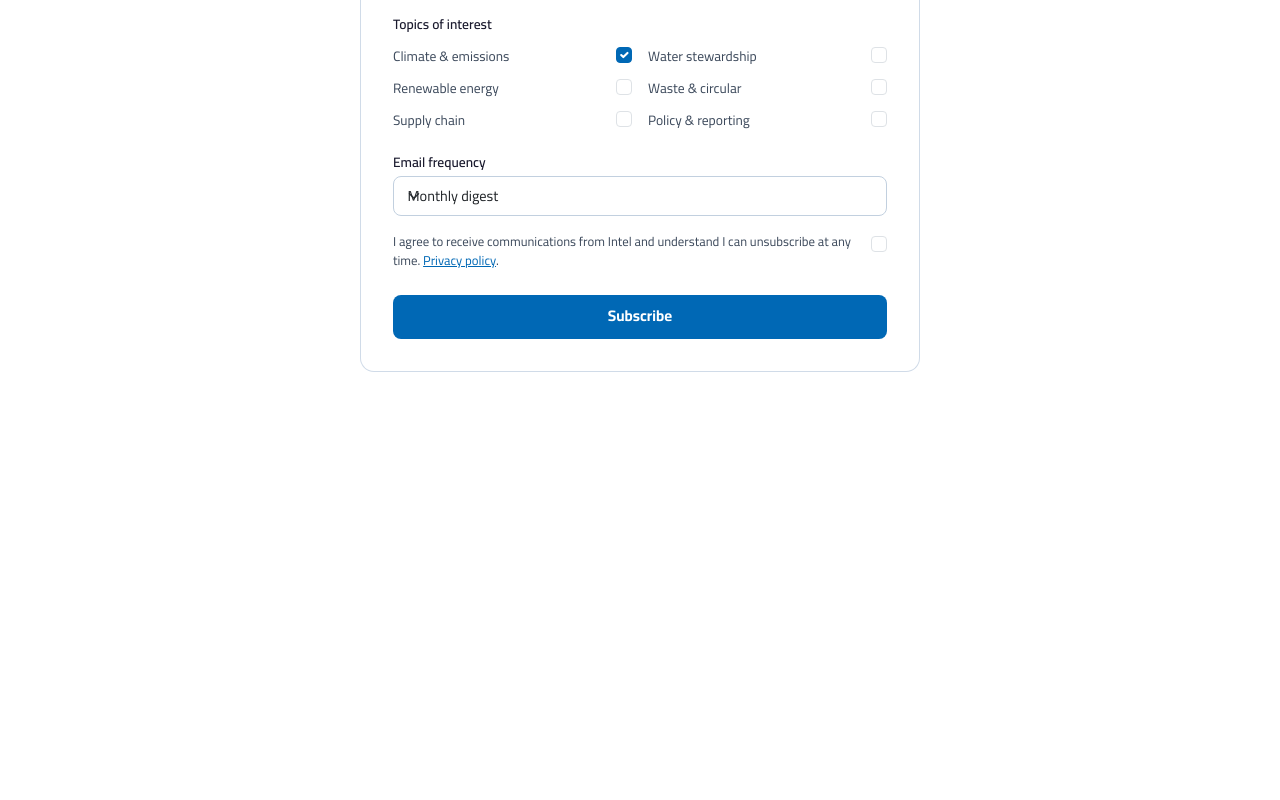
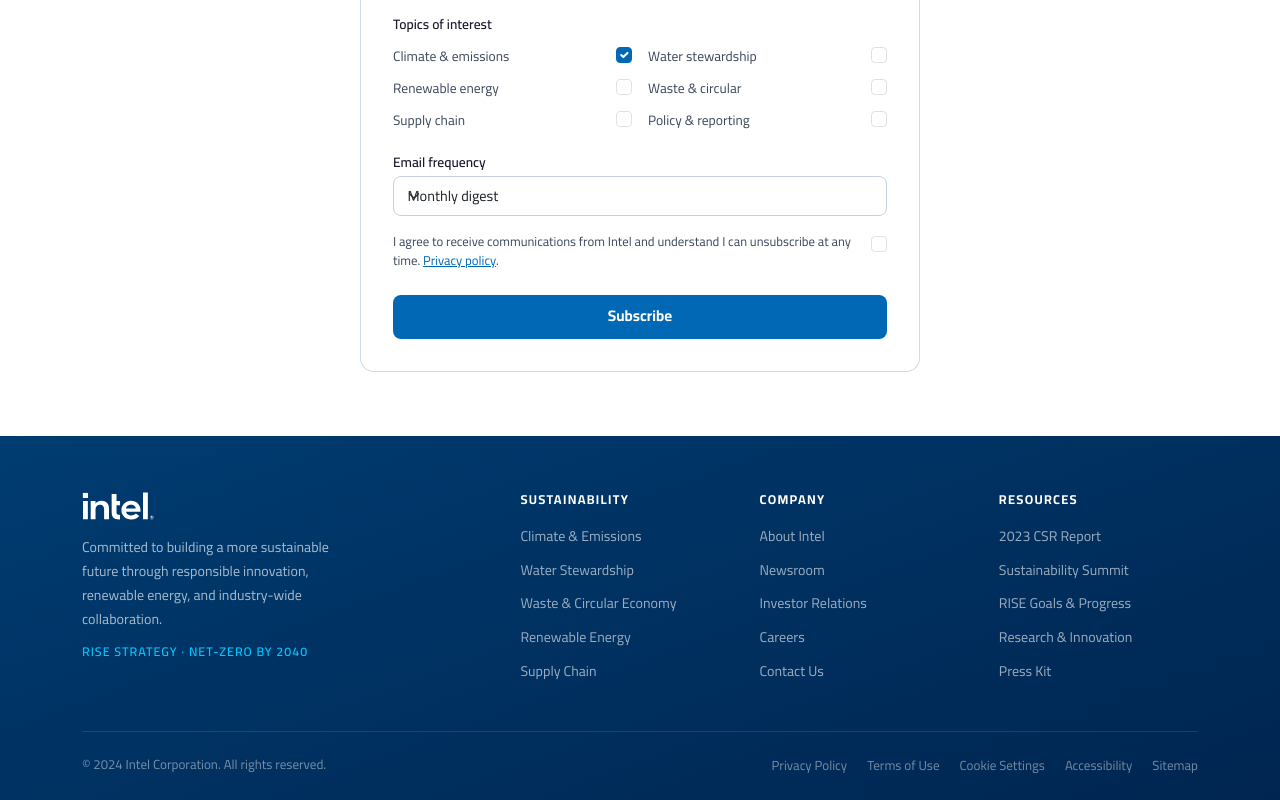
Before and after one commit to tamaraszu/Intel-Website-Localization-3, a plain HTML site: page index.html in a window 1280 px wide. Shown: the part 1915-2715 px from the top of the page. Before the commit the page ends 2335 px from the top, so only its background shows below. Drawn offline with nearby package versions, Linux system fonts and the light colour scheme.

Commit message:
Built a footer

```diff
--- a/index.html
+++ b/index.html
@@ -1,5 +1,5 @@
 <!DOCTYPE html>
-<html>
+<html lang="ar">
 <head>
   <meta charset="UTF-8" />
   <meta name="viewport" content="width=device-width, initial-scale=1.0" />
@@ -10,15 +10,11 @@
 </head>
 <body>
 
-
   <!-- Header / Hero Section -->
   <header>
     <div dir="auto">
       <img src="img/intel-header-logo.svg" alt="Intel Logo" />
-      <h1>
-        Sustainability Through the Ages
-      </h1>
-
+      <h1>Sustainability Through the Ages</h1>
       <p>
         Explore Intel's journey through time, discovering how our commitment
         to innovation has shaped a more sustainable future for technology
@@ -30,14 +26,10 @@
   <!-- Timeline Cards Section -->
   <section>
 
-
-    <!-- Card 1: 1968 -->
     <div dir="auto">
       <h2>1968</h2>
       <h3>Intel Founded</h3>
-
       <img src="intel 1.png" alt="Intel picture" />
-
       <p>
         Robert Noyce and Gordon Moore rename the newly formed company
         NM Electronics to Intel Corporation, laying the foundation for
@@ -45,7 +37,6 @@
       </p>
     </div>
 
-    <!-- Card 2: 1971 -->
     <div dir="auto">
       <h2>1971</h2>
       <h3>First Microprocessor</h3>
@@ -57,7 +48,6 @@
       </p>
     </div>
 
-    <!-- Card 3: 1978 -->
     <div dir="auto">
       <h2>1978</h2>
       <h3>8086 Processor</h3>
@@ -68,7 +58,6 @@
       </p>
     </div>
 
-    <!-- Card 4: 1985 -->
     <div dir="auto">
       <h2>1985</h2>
       <h3>386 Processor</h3>
@@ -80,7 +69,6 @@
       </p>
     </div>
 
-    <!-- Card 5: 2006 -->
     <div dir="auto">
       <h2>2006</h2>
       <h3>Peak GHG Emissions</h3>
@@ -93,7 +81,6 @@
       </p>
     </div>
 
-    <!-- Card 6: 2020 -->
     <div dir="auto">
       <h2>2020</h2>
       <h3>RISE Strategy</h3>
@@ -105,7 +92,6 @@
       </p>
     </div>
 
-    <!-- Card 7: 2022 -->
     <div dir="auto">
       <h2>2022</h2>
       <h3>Net-Zero By 2040</h3>
@@ -117,7 +103,6 @@
       </p>
     </div>
 
-    <!-- Card 8: 2023 -->
     <div dir="auto">
       <h2>2023</h2>
       <h3>Renewable Electricity</h3>
@@ -129,7 +114,6 @@
       </p>
     </div>
 
-    <!-- Card 9: 2024 -->
     <div dir="auto">
       <h2>2024</h2>
       <h3>Sustainability Summit</h3>
@@ -140,18 +124,15 @@
         next-generation sustainable semiconductor manufacturing.
       </p>
     </div>
+
   </section>
 
   <!-- Three-Column Sustainability Highlights -->
-<div class="container my-5">
-
+  <div class="container my-5" dir="auto">
     <h2 class="text-center mb-4" style="font-family: 'Syne', sans-serif; color: #003C71;">
       Sustainability Highlights
     </h2>
-
     <div class="row g-4">
-
-    <!-- Column 1 -->
       <div class="col-12 col-md-4">
         <div class="p-4 h-100 rounded-3 shadow-sm bg-white border">
           <h3 class="h5 fw-bold mb-2" style="color: #0068B5;">🌱 Environment</h3>
@@ -162,8 +143,6 @@
           </p>
         </div>
       </div>
-
-    <!-- Column 2 -->
       <div class="col-12 col-md-4">
         <div class="p-4 h-100 rounded-3 shadow-sm bg-white border">
           <h3 class="h5 fw-bold mb-2" style="color: #0068B5;">💧 Water</h3>
@@ -174,8 +153,6 @@
           </p>
         </div>
       </div>
-
-    <!-- Column 3 -->
       <div class="col-12 col-md-4">
         <div class="p-4 h-100 rounded-3 shadow-sm bg-white border">
           <h3 class="h5 fw-bold mb-2" style="color: #0068B5;">♻️ Waste</h3>
@@ -186,12 +163,8 @@
           </p>
         </div>
       </div>
-
     </div>
   </div>
-
-</body>
-</html>
 
   <!-- Newsletter Subscription Form -->
   <div class="container my-5">
@@ -309,5 +282,74 @@
     });
   </script>
 
+  <!-- Footer -->
+  <footer class="site-footer">
+    <div class="container">
+
+      <div class="footer-top">
+
+        <!-- Brand column -->
+        <div class="footer-brand">
+          <img src="img/intel-header-logo.svg" alt="Intel Logo" />
+          <p>Committed to building a more sustainable future through responsible innovation, renewable energy, and industry-wide collaboration.</p>
+          <p class="footer-tagline">RISE Strategy · Net-Zero by 2040</p>
+        </div>
+
+        <!-- Links column 1 -->
+        <div class="footer-links">
+          <h4>Sustainability</h4>
+          <ul>
+            <li><a href="#">Climate &amp; Emissions</a></li>
+            <li><a href="#">Water Stewardship</a></li>
+            <li><a href="#">Waste &amp; Circular Economy</a></li>
+            <li><a href="#">Renewable Energy</a></li>
+            <li><a href="#">Supply Chain</a></li>
+          </ul>
+        </div>
+
+        <!-- Links column 2 -->
+        <div class="footer-links">
+          <h4>Company</h4>
+          <ul>
+            <li><a href="#">About Intel</a></li>
+            <li><a href="#">Newsroom</a></li>
+            <li><a href="#">Investor Relations</a></li>
+            <li><a href="#">Careers</a></li>
+            <li><a href="#">Contact Us</a></li>
+          </ul>
+        </div>
+
+        <!-- Links column 3 -->
+        <div class="footer-links">
+          <h4>Resources</h4>
+          <ul>
+            <li><a href="#">2023 CSR Report</a></li>
+            <li><a href="#">Sustainability Summit</a></li>
+            <li><a href="#">RISE Goals &amp; Progress</a></li>
+            <li><a href="#">Research &amp; Innovation</a></li>
+            <li><a href="#">Press Kit</a></li>
+          </ul>
+        </div>
+
+      </div>
+
+      <!-- Divider -->
+      <div class="footer-divider"></div>
+
+      <!-- Footer bottom bar -->
+      <div class="footer-bottom">
+        <p class="footer-copyright">© 2024 Intel Corporation. All rights reserved.</p>
+        <ul class="footer-legal">
+          <li><a href="#">Privacy Policy</a></li>
+          <li><a href="#">Terms of Use</a></li>
+          <li><a href="#">Cookie Settings</a></li>
+          <li><a href="#">Accessibility</a></li>
+          <li><a href="#">Sitemap</a></li>
+        </ul>
+      </div>
+
+    </div>
+  </footer>
+
 </body>
 </html>
--- a/style.css
+++ b/style.css
@@ -49,7 +49,6 @@ header {
   overflow: hidden;
 }
 
-/* Decorative glow — top-left */
 header::before {
   content: '';
   position: absolute;
@@ -61,7 +60,6 @@ header::before {
   pointer-events: none;
 }
 
-/* Curved white wave at the bottom of the header */
 header::after {
   content: '';
   position: absolute;
@@ -97,7 +95,6 @@ header h1 {
   margin-bottom: 1rem;
 }
 
-/* Cyan underline accent below h1 */
 header h1::after {
   content: '';
   display: block;
@@ -118,7 +115,7 @@ header p {
 }
 
 /* ====================================================
-   TIMELINE SECTION — horizontal scroll on desktop
+   TIMELINE SECTION
 ==================================================== */
 section {
   display: flex;
@@ -135,30 +132,22 @@ section {
    CARDS
 ==================================================== */
 section > div {
-  /* Show 4 cards across on desktop */
   flex: 0 0 calc((100% - 4.5rem) / 4);
   min-width: 260px;
-
   background: var(--card-bg);
   border: 1px solid var(--card-border);
   border-radius: 16px;
   padding: 1.6rem 1.75rem 1.75rem;
-
   position: relative;
   overflow: hidden;
   cursor: default;
-
   transition: var(--transition-smooth);
   box-shadow: var(--shadow-card);
-
   scroll-snap-align: start;
   scroll-snap-stop: always;
-
-  /* Entrance animation */
   animation: fadeSlideUp 0.55s ease both;
 }
 
-/* Top accent line — sweeps in on hover */
 section > div::before {
   content: '';
   position: absolute;
@@ -172,7 +161,6 @@ section > div::before {
   transition: transform 0.4s cubic-bezier(0.4, 0, 0.2, 1);
 }
 
-/* Subtle blue tint overlay — fades in on hover */
 section > div::after {
   content: '';
   position: absolute;
@@ -183,7 +171,6 @@ section > div::after {
   pointer-events: none;
 }
 
-/* --- Hover state --- */
 section > div:hover {
   transform: translateY(-6px);
   border-color: var(--card-hover-border);
@@ -192,13 +179,10 @@ section > div:hover {
 
 section > div:hover::before { transform: scaleX(1); }
 section > div:hover::after  { opacity: 1; }
-
 section > div:hover h2 { color: var(--intel-blue-mid); }
 section > div:hover p  { color: var(--text-dark); }
-
 section > div:hover img { transform: scale(1.03); }
 
-/* Year number */
 section > div h2 {
   font-family: 'Syne', sans-serif;
   font-size: 2.4rem;
@@ -210,7 +194,6 @@ section > div h2 {
   transition: color 0.3s ease;
 }
 
-/* Card title */
 section > div h3 {
   font-size: 0.95rem;
   font-weight: 700;
@@ -220,7 +203,6 @@ section > div h3 {
   margin-bottom: 1rem;
 }
 
-/* Card image */
 section > div img {
   width: 100%;
   height: 160px;
@@ -231,7 +213,6 @@ section > div img {
   transition: transform 0.4s ease;
 }
 
-/* Card body text */
 section > div p {
   font-size: 0.92rem;
   font-weight: 400;
@@ -240,7 +221,6 @@ section > div p {
   transition: color 0.3s ease;
 }
 
-/* Staggered entrance animation delays */
 section > div:nth-child(1) { animation-delay: 0.05s; }
 section > div:nth-child(2) { animation-delay: 0.10s; }
 section > div:nth-child(3) { animation-delay: 0.15s; }
@@ -277,7 +257,7 @@ body > p {
 }
 
 /* ====================================================
-   RESPONSIVE — TABLET (≤ 900px): 2 cards visible
+   RESPONSIVE — TABLET (≤ 900px)
 ==================================================== */
 @media (max-width: 900px) {
   header {
@@ -295,7 +275,7 @@ body > p {
 }
 
 /* ====================================================
-   RESPONSIVE — MOBILE (≤ 600px): vertical stack
+   RESPONSIVE — MOBILE (≤ 600px)
 ==================================================== */
 @media (max-width: 600px) {
   header {
@@ -334,26 +314,20 @@ body > p {
 
 /* ====================================================
    RTL OVERRIDES
-   Applied automatically when dir="rtl" is on <html>
 ==================================================== */
-
-/* Flip the header glow from top-left to top-right */
 [dir="rtl"] header::before {
   left: auto;
   right: -20%;
 }
 
-/* The h1 underline accent — re-center it (already centered, but explicit is safer) */
 [dir="rtl"] header h1::after {
   margin: 0.8rem auto 0;
 }
 
-/* The top accent line on cards sweeps from the right in RTL */
 [dir="rtl"] section > div::before {
   transform-origin: right;
 }
 
-/* Section scrolls right-to-left on desktop */
 [dir="rtl"] section {
   direction: rtl;
 }
@@ -367,7 +341,7 @@ body > p {
 }
 
 .newsletter-header {
-  background: linear-gradient(145deg, var(--intel-blue-dark) 0%, var(--intel-blue-mid) 55%, #003C71 100%);
+  background: linear-gradient(145deg, var(--intel-blue-dark) 0%, var(--intel-blue-mid) 55%, #0090D0 100%);
   border-radius: 14px 14px 0 0;
   padding: 2rem 2rem 1.75rem;
   color: #fff;
@@ -497,3 +471,158 @@ body > p {
   color: var(--text-mid);
   margin: 0;
 }
+
+/* ====================================================
+   FOOTER
+==================================================== */
+.site-footer {
+  background: linear-gradient(160deg, var(--intel-blue-dark) 0%, #002550 100%);
+  color: rgba(255, 255, 255, 0.75);
+  font-family: 'Cairo', sans-serif;
+  margin-top: 4rem;
+  padding: 3.5rem 0 0;
+}
+
+.footer-top {
+  display: grid;
+  grid-template-columns: 2fr 1fr 1fr 1fr;
+  gap: 2.5rem;
+  padding-bottom: 2.5rem;
+}
+
+/* Brand column */
+.footer-brand img {
+  width: 72px;
+  margin-bottom: 1rem;
+  filter: brightness(0) invert(1);
+}
+
+.footer-brand p {
+  font-size: 0.88rem;
+  line-height: 1.7;
+  color: rgba(255, 255, 255, 0.65);
+  margin: 0 0 0.6rem;
+  max-width: 280px;
+}
+
+.footer-tagline {
+  font-size: 0.78rem !important;
+  font-weight: 600;
+  letter-spacing: 0.08em;
+  color: var(--intel-cyan) !important;
+  text-transform: uppercase;
+}
+
+/* Link columns */
+.footer-links h4 {
+  font-size: 0.8rem;
+  font-weight: 700;
+  text-transform: uppercase;
+  letter-spacing: 0.1em;
+  color: #fff;
+  margin-bottom: 1rem;
+}
+
+.footer-links ul {
+  list-style: none;
+  padding: 0;
+  margin: 0;
+}
+
+.footer-links ul li {
+  margin-bottom: 0.6rem;
+}
+
+.footer-links ul li a {
+  font-size: 0.88rem;
+  color: rgba(255, 255, 255, 0.6);
+  text-decoration: none;
+  transition: color 0.2s;
+}
+
+.footer-links ul li a:hover {
+  color: var(--intel-cyan);
+}
+
+/* Divider */
+.footer-divider {
+  border-top: 1px solid rgba(255, 255, 255, 0.1);
+}
+
+/* Bottom bar */
+.footer-bottom {
+  display: flex;
+  align-items: center;
+  justify-content: space-between;
+  flex-wrap: wrap;
+  gap: 0.75rem;
+  padding: 1.25rem 0 1.5rem;
+}
+
+.footer-copyright {
+  font-size: 0.82rem;
+  color: rgba(255, 255, 255, 0.45);
+  margin: 0;
+}
+
+.footer-legal {
+  list-style: none;
+  padding: 0;
+  margin: 0;
+  display: flex;
+  flex-wrap: wrap;
+  gap: 0.25rem 1.25rem;
+}
+
+.footer-legal li a {
+  font-size: 0.82rem;
+  color: rgba(255, 255, 255, 0.45);
+  text-decoration: none;
+  transition: color 0.2s;
+}
+
+.footer-legal li a:hover {
+  color: rgba(255, 255, 255, 0.85);
+}
+
+/* Footer responsive */
+@media (max-width: 900px) {
+  .footer-top {
+    grid-template-columns: 1fr 1fr;
+    gap: 2rem;
+  }
+
+  .footer-brand {
+    grid-column: 1 / -1;
+  }
+
+  .footer-brand p {
+    max-width: 100%;
+  }
+}
+
+@media (max-width: 600px) {
+  .site-footer {
+    padding: 2.5rem 0 0;
+  }
+
+  .footer-top {
+    grid-template-columns: 1fr 1fr;
+    gap: 1.5rem;
+    padding-bottom: 2rem;
+  }
+
+  .footer-brand {
+    grid-column: 1 / -1;
+  }
+
+  .footer-bottom {
+    flex-direction: column;
+    align-items: flex-start;
+    gap: 0.75rem;
+  }
+
+  .footer-legal {
+    gap: 0.25rem 1rem;
+  }
+}
```
Lines whose indentation alone changed are shown as unchanged.
